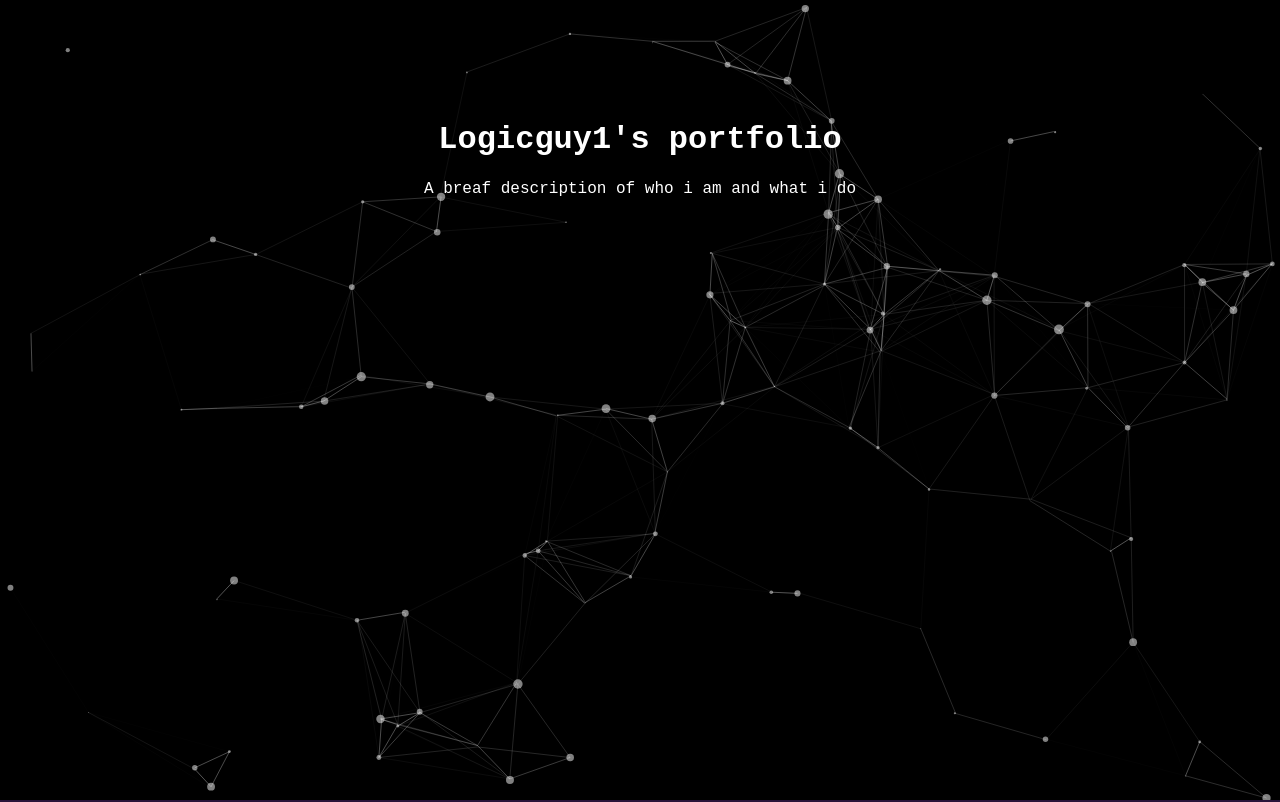
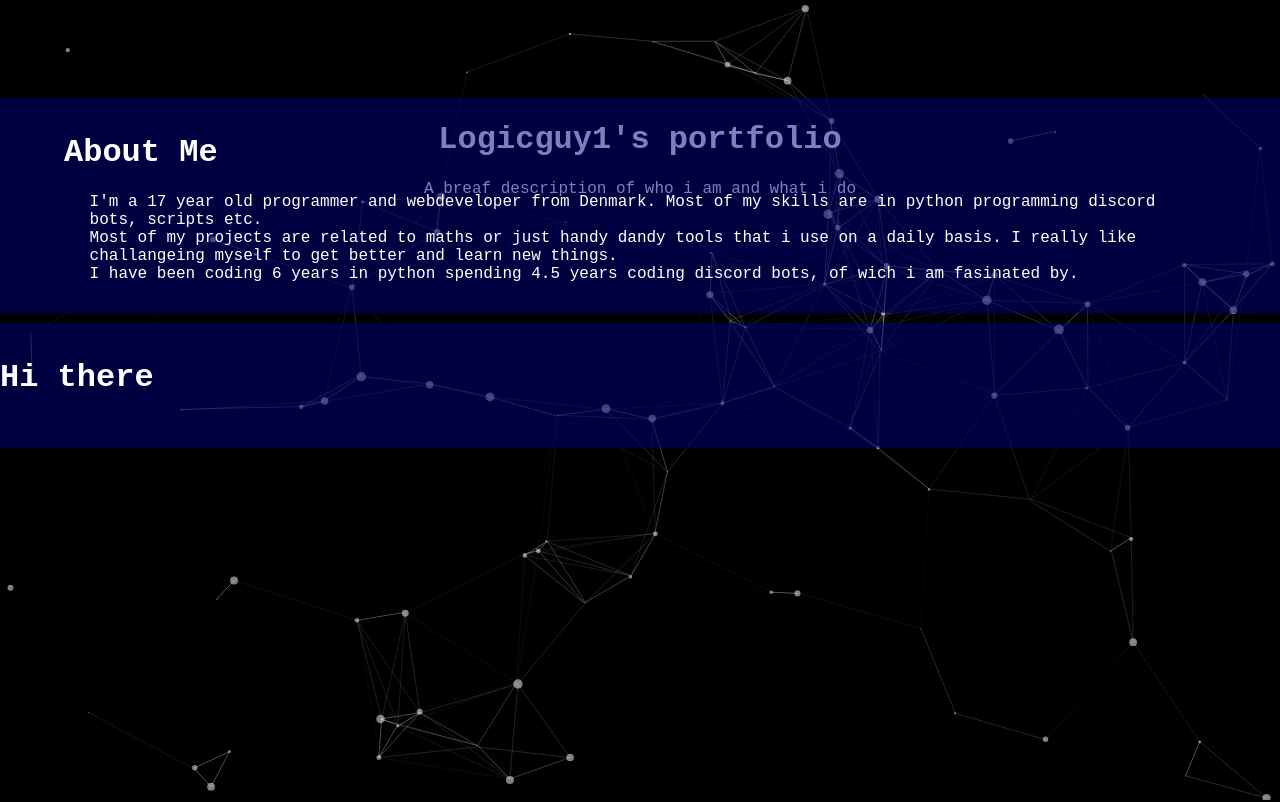
Before and after one commit to logicguy1/logicguy1.github.io, a plain HTML site: page index.html in a window 1280 px wide. Shown: the top 802 px of the page. Drawn offline with Linux system fonts and the light colour scheme.

Commit message:
Update style.css

```diff
--- a/style.css
+++ b/style.css
@@ -19,12 +19,16 @@ h1, span {
 }
 
 #description {
-  background-color: rgba(82, 38, 115, .5);
-  height: 500px;
+  height: auto;
   width: 100%;
 
-  position: absolute;
-  top: 100%;
+  position: relative;
+  top: 50%;
+}
+
+#projects {
+  background-color: rgba(0, 0, 128 , .5);
+  width: 100%;
 }
 
 #title {
@@ -33,9 +37,18 @@ h1, span {
   margin: auto;
 }
 
+.background {
+  background-color: rgba(0, 0, 128 , .5);
+  padding-bottom: 30px;
+  padding-top: 15px;
+
+  margin-bottom: 10px;
+
+}
+
 .descriptionSpan {
   position: relative;
-  top: 10%;
+  /* top: 10%; */
   left: 7%;
   display: block;
   width: 86%;
@@ -48,8 +61,16 @@ h1, span {
 
 .titleCard {
   position: relative;
-  top: 10%;
+  /* top: 10%; */
   left: 5%;
   display: block;
   width: 86%;
 }
+
+.disable-select {
+    user-select: none; /* supported by Chrome and Opera */
+   -webkit-user-select: none; /* Safari */
+   -khtml-user-select: none; /* Konqueror HTML */
+   -moz-user-select: none; /* Firefox */
+   -ms-user-select: none; /* Internet Explorer/Edge */
+}
```
